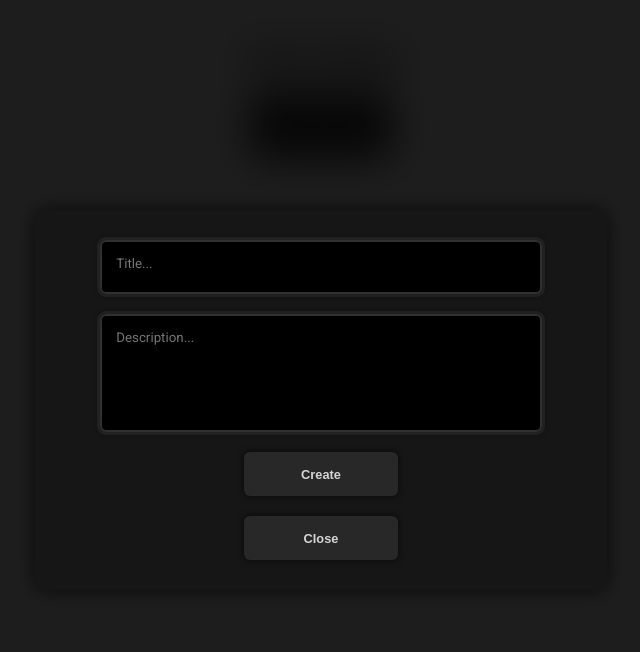
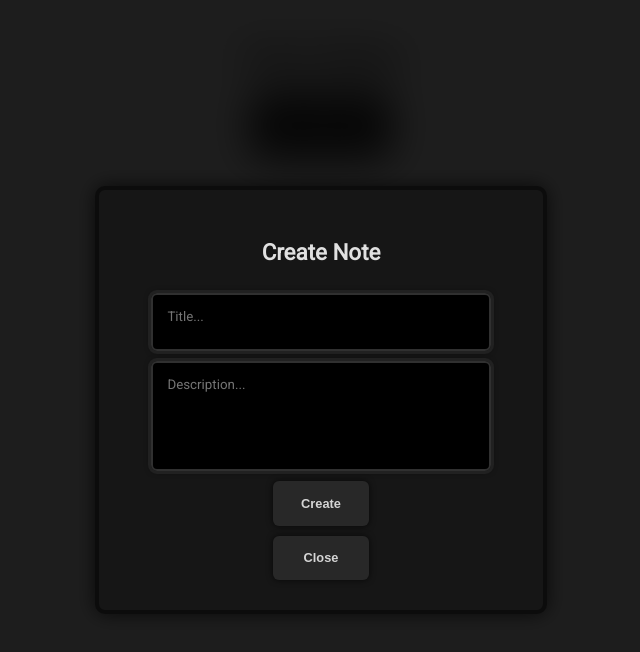
Before and after one commit to AnthonySaliba787/holo-notes, a Vue app: page / in a window 1280 px wide. Both pictures are taken after a click on the button "Create Note". Shown: the top 652 px of the page, without its empty margins (319-959 px from the left). Built offline with nearby package versions, Linux system fonts and the light colour scheme.

Commit message:
Beautify the note creation modal

```diff
--- a/src/assets/main.css
+++ b/src/assets/main.css
@@ -28,8 +28,8 @@ body {
 }
 
 .modal {
-  width: 40%;
-  height: 40%;
+  width: 30%;
+  height: 45%;
   background-color: rgb(22, 22, 22);
   border-radius: 10px;
   padding: 30px;
@@ -38,8 +38,11 @@ body {
   flex-direction: column;
   align-items: center;
   justify-content: center;
-  gap: 20px;
+  gap: 10px;
   box-shadow: 0px 0px 20px rgba(0, 0, 0, 0.7);
+  border-width: 4px;
+  border-style: solid;
+  border-color: rgb(12, 12, 12);
 }
 
 .modal textarea {
@@ -60,17 +63,17 @@ body {
 
 .modal .title-area {
   width: 80%;
-  height: 10%;
+  height: 15%;
 }
 
 .modal .desc-area {
   width: 80%;
-  height: 40%;
+  height: 45%;
 }
 
 .modal button {
-  width: 30%;
-  height: 20%;
+  width: 25%;
+  height: 25%;
   border: none;
   color: rgb(213, 213, 213);
   border-radius: 6px;
@@ -80,6 +83,15 @@ body {
   box-shadow: 0px 0px 6px rgba(0, 0, 0, 0.7);
   transition: 0.3s ease;
   font-weight: bold;
+}
+
+.modal h2 {
+  width: 80%;
+  height: auto;
+  font-size: 1.4rem;
+  margin-left: 0;
+  text-align: center;
+  color: rgb(225, 225, 225);
 }
 
 .modal textarea:focus {
--- a/src/components/Modal.vue
+++ b/src/components/Modal.vue
@@ -1,5 +1,6 @@
 <template>
   <div class="modal">
+    <h2>Create Note</h2>
     <textarea
       name="title"
       id="title"
```
